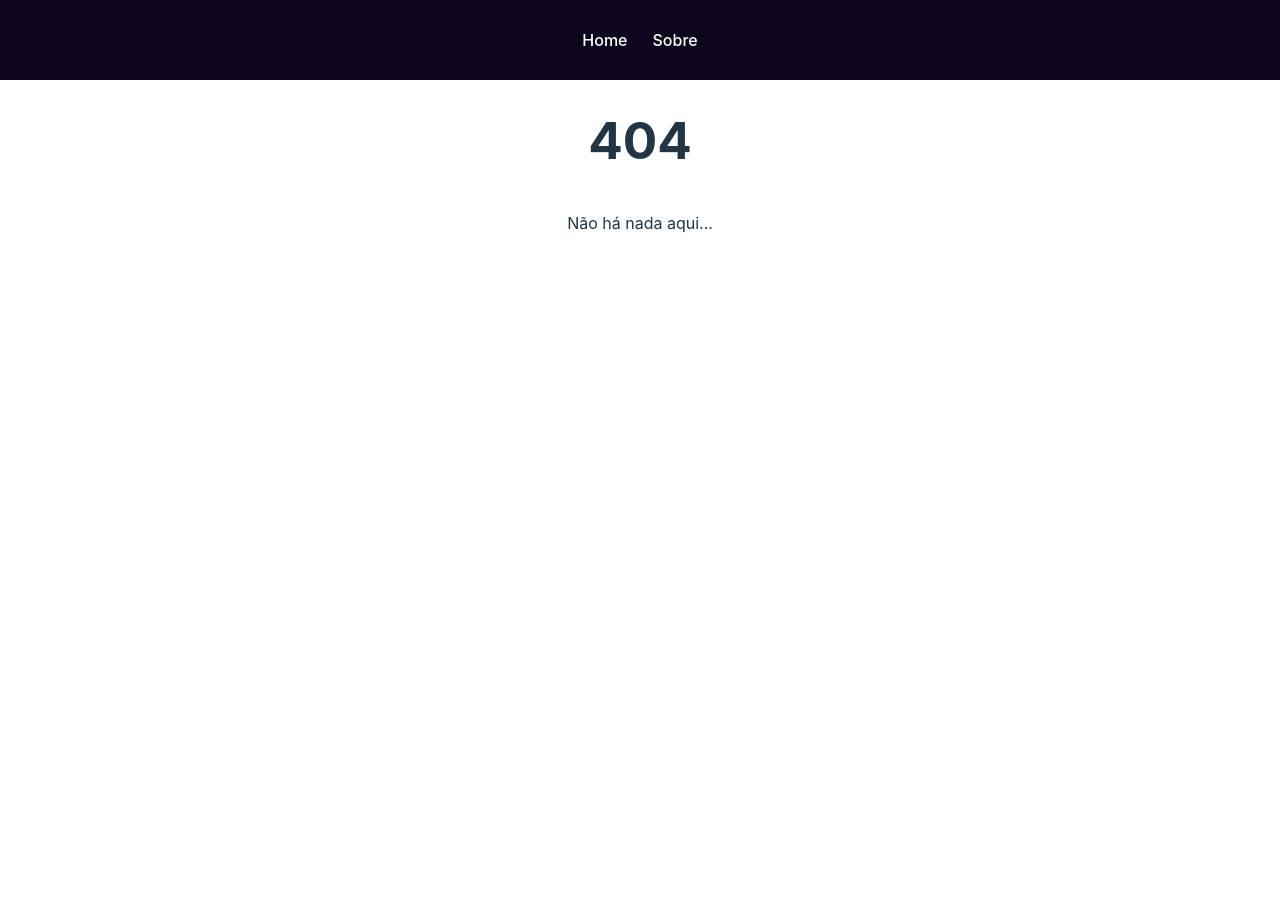
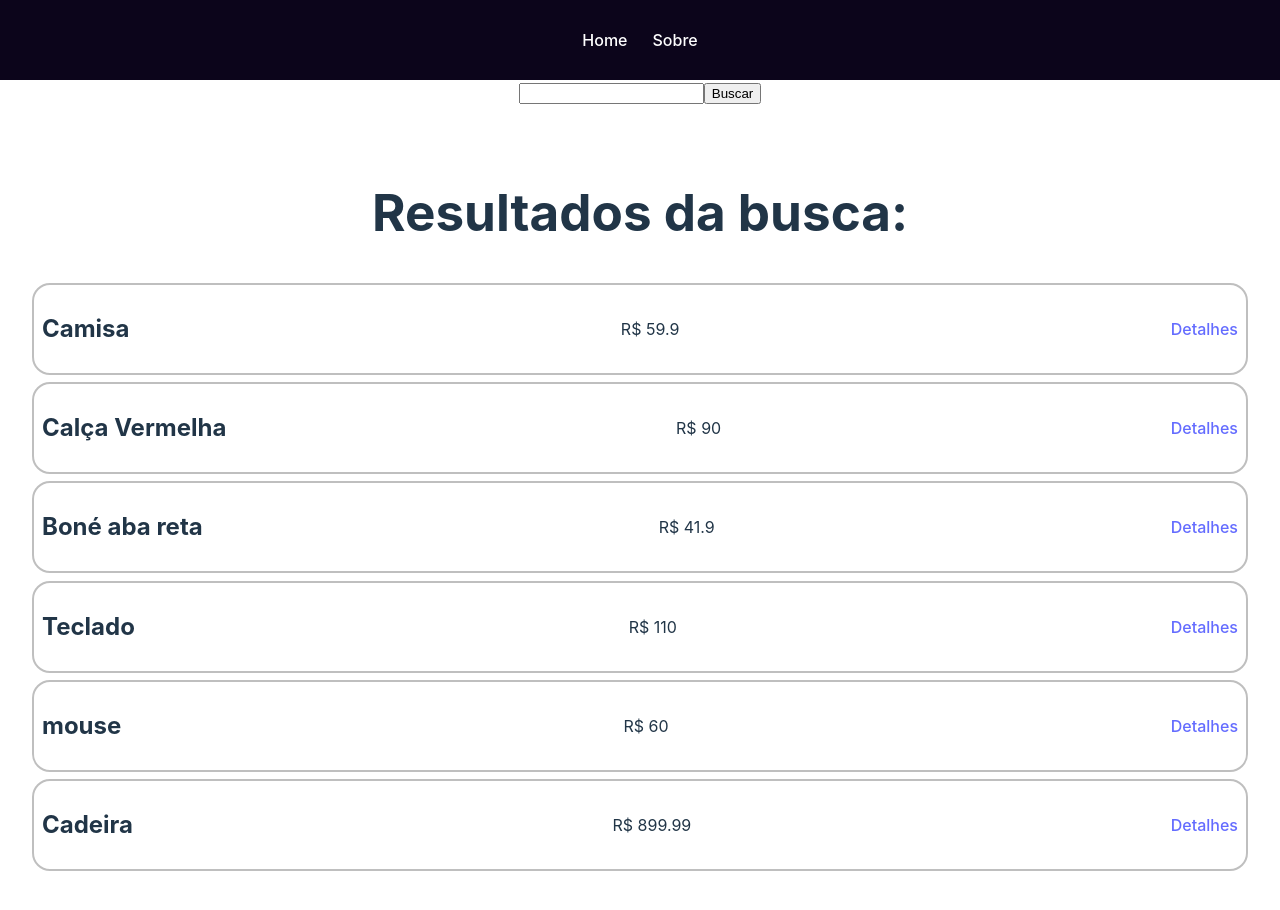
Before and after one commit to kevinsolar/router, a React (Vite) app: page /search in a window 1280 px wide. Before the commit this address had no page. Shown: the top 910 px of the page. Before the commit the page ends 864 px from the top, so only its background shows below. Built offline with nearby package versions, Linux system fonts and the light colour scheme; data requests are answered from the project's data file.

Commit message:
Aula 09: Fizemos a função de buscar, mas o meu ainda não está funcionando, preciso revisar meu código.

```diff
--- a/src/App.css
+++ b/src/App.css
@@ -1,7 +1,7 @@
 #root {
   max-width: 1280px;
   margin: 0 auto;
-  padding: 2rem;
+  padding: 80px 2rem;
   text-align: center;
 }
 
--- a/src/App.jsx
+++ b/src/App.jsx
@@ -1,11 +1,18 @@
+//CSS
 import "./App.css";
+
+//Componentes
 import { BrowserRouter, Routes, Route } from "react-router-dom";
+import SearchForm from "./components/SearchForm";
+
+//Pages
 import Home from "./pages/Home";
 import Sobre from "./pages/Sobre";
 import Navbar from "./components/Navbar";
 import Produto from "./pages/Produto";
 import Info from "./pages/Info";
 import NotFound from "./pages/NotFound";
+import Search from "./pages/Search";
 
 const url = "http://localhost:3000/produtos";
 
@@ -15,6 +22,8 @@ function App() {
 			<BrowserRouter>
 				{/* 2 - Links com React Router DOM */}
 				<Navbar />
+            {/* 9 - Search | Busca */}
+            <SearchForm />
 				<Routes>
 					<Route path="/" element={<Home />} />
 					<Route path="/sobre" element={<Sobre />} />
@@ -26,6 +35,9 @@ function App() {
                */}
 					<Route path="/produtos/:id/info" element={<Info />} />
 
+               {/* 9 - Search */}
+               <Route path="/search" element={<Search />} />
+
                {/* 7 - No match route / página não encontrada */}
                <Route path="*" element={<NotFound />} />
 				</Routes>
--- /dev/null
+++ b/src/components/SearchForm/index.jsx
@@ -0,0 +1,23 @@
+import { useState } from "react";
+import { useNavigate } from "react-router-dom";
+
+
+const SearchForm = () => {
+   const navigate = useNavigate();
+   const [query, setQuery] = useState();
+
+   const handleSubmit = (e) => {
+      e.preventDefault()
+
+      navigate("/search?q=" + query)
+   }
+
+   return (
+      <form onSubmit={handleSubmit}>
+         <input type="text" onChange={(e) => setQuery(e.target.value)} />
+         <input type="submit" value="Buscar" />
+      </form>
+   )
+}
+
+export default SearchForm;
--- /dev/null
+++ b/src/pages/Search/index.jsx
@@ -0,0 +1,27 @@
+import { useSearchParams, Link } from "react-router-dom";
+import { useFetch } from "../../hooks/useFetch";
+
+const Search = () => {
+	const [searchParams] = useSearchParams();
+
+	const url = "http://localhost:3000/produtos?" + searchParams;
+	const { data: items, loading, error } = useFetch(url);
+
+	return (
+		<section>
+			<h1>Resultados da busca:</h1>
+			<ul className="produtos">
+				{items &&
+					items.map((item) => (
+						<li key={item.id}>
+							<h2>{item.nome}</h2>
+							<p>R$ {item.preco}</p>
+							<Link to={`/produtos/${item.id}`}>Detalhes</Link>
+						</li>
+					))}
+			</ul>
+		</section>
+	);
+};
+
+export default Search;
```
